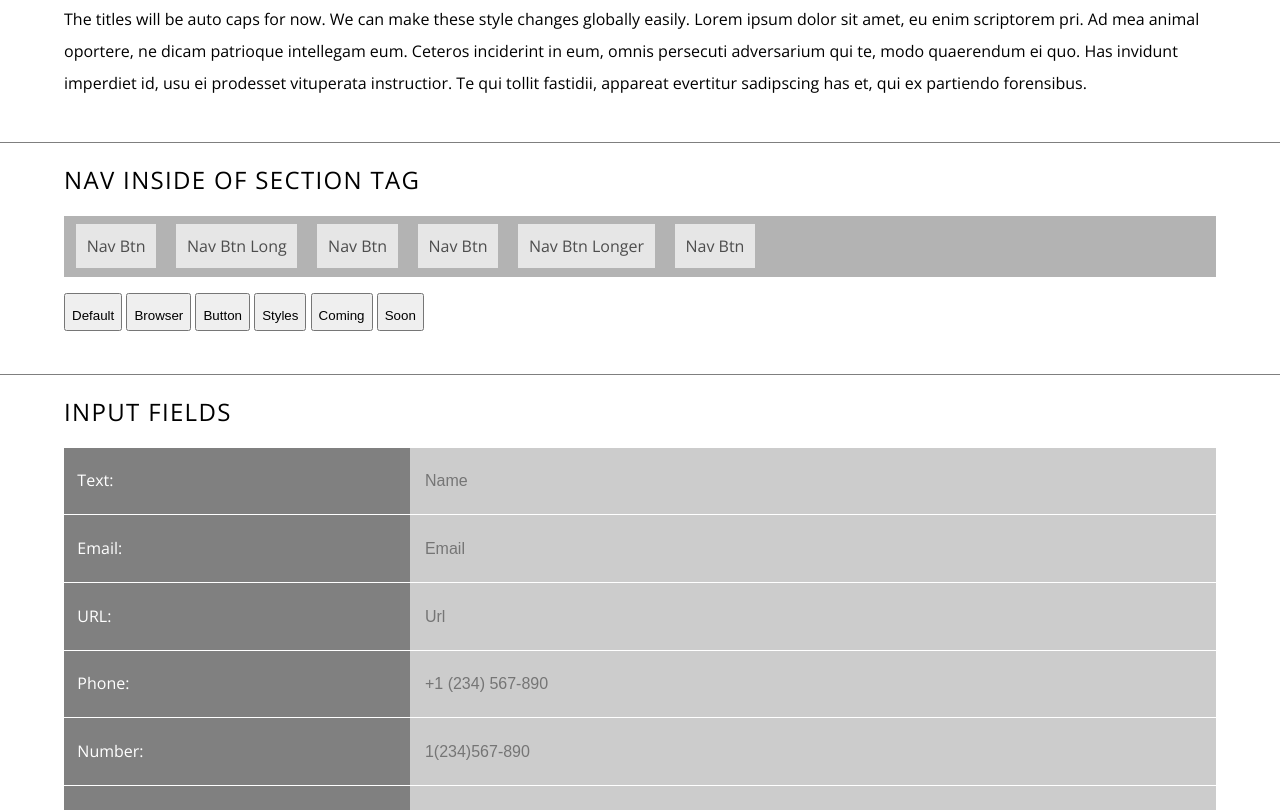
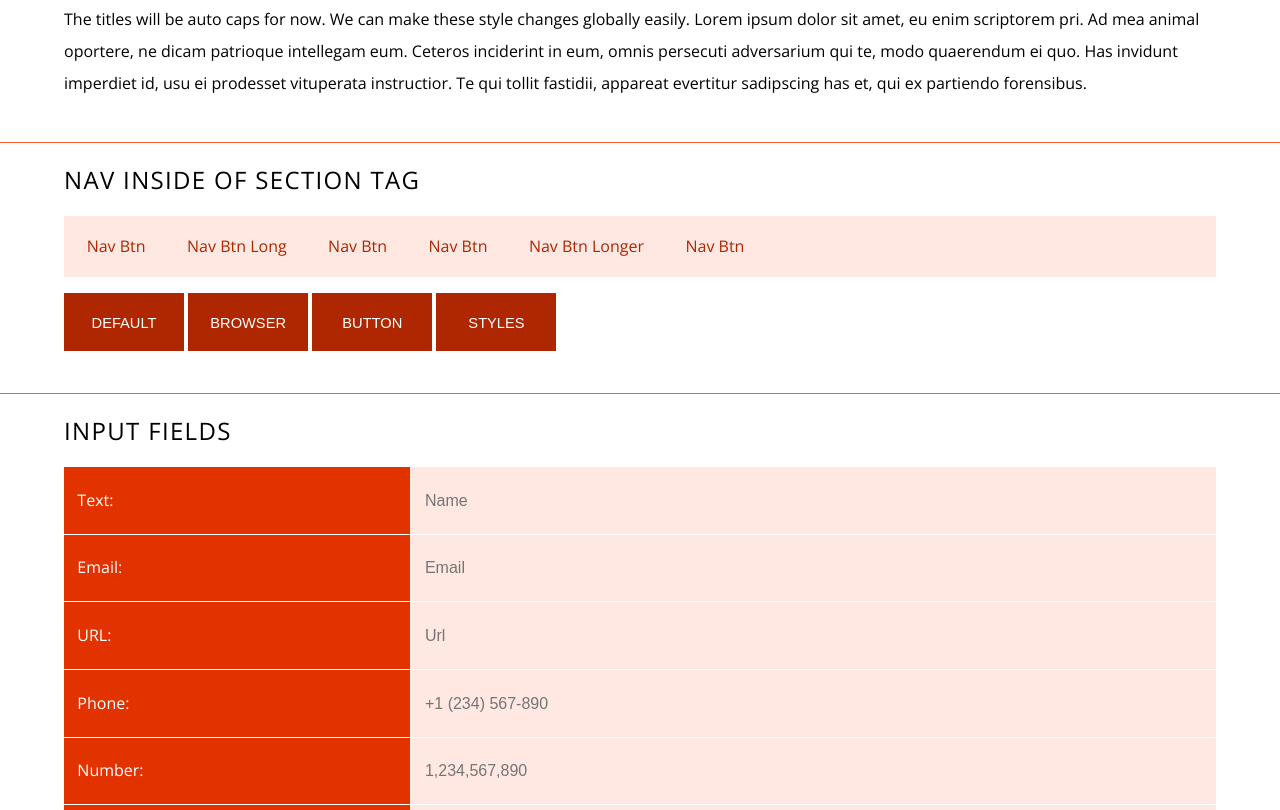
Before and after one commit to trozdol/captrac.com, a plain HTML site: page html-reset.html in a window 1280 px wide. Shown: the part 771-1581 px from the top of the page. Drawn offline with nearby package versions, Linux system fonts and the light colour scheme.

Commit message:
Color changes

```diff
--- a/html-reset.html
+++ b/html-reset.html
@@ -95,8 +95,6 @@
 				<button class="i-icon-btn" icon="list" href="#">Browser</button>
 				<button class="i-icon-btn" icon="list" href="#">Button</button>
 				<button class="i-icon-btn" icon="list" href="#">Styles</button>
-				<button class="i-icon-btn" icon="list" href="#">Coming</button>
-				<button class="i-icon-btn" icon="list" href="#">Soon</button>
 			</p>
 
 		</section>
@@ -144,7 +142,7 @@
 				<label for="number">Number: </label>
 
 				<div class="i-input-box">
-					<input type="number" name="number" id="number" placeholder="1(234)567-890" />
+					<input type="number" name="number" id="number" placeholder="1,234,567,890" />
 				</div>
 			</div>
 
--- a/resources/sass/app2.scss
+++ b/resources/sass/app2.scss
@@ -11,17 +11,17 @@ PROJECT:	CAPTRAC.com
 // VARIABLES
 //======================================
 
-$c-10: rgba(000,000,000, 0.1); // LIGHT
-$c-20: rgba(000,000,000, 0.2);
-$c-30: rgba(000,000,000, 0.3);
-$c-40: rgba(000,000,000, 0.4);
-$c-50: rgba(000,000,000, 0.5); // MID TONE
-$c-60: rgba(000,000,000, 0.6);
-$c-70: rgba(000,000,000, 0.7);
-$c-80: rgba(000,000,000, 0.8);
-$c-90: rgba(000,000,000, 0.9); // DARK
+$c-10: rgba(255,200,000, 0.1); // LIGHT
+$c-20: rgba(255,200,000, 0.2);
+$c-30: rgba(255,200,000, 0.3);
+$c-40: rgba(255,200,000, 0.4);
+$c-50: rgba(255,200,000, 0.5); // MID TONE
+$c-60: rgba(255,200,000, 0.6);
+$c-70: rgba(255,200,000, 0.7);
+$c-80: rgba(255,200,000, 0.8);
+$c-90: rgba(255,200,000, 0.9); // DARK
 
-$base-color: 		#000;
+$base-color: 		#ae2700;
 
 $i-confirm: hsla(101, 72%, 37%, 1);  // Green
 $i-warning: #ffc53a;                 // Yellow
@@ -29,7 +29,7 @@ $i-alert: 	rgb(172, 34, 34);        // Red
 
 $font-fam: 			"Helvetica Neue", HelveticaNeue, "Helvetica-Neue", Helvetica, "BBAlpha Sans", sans-serif;
 $font-size: 		16pt;
-$font-color: 		#000;
+$font-color: 		red;
 $font-light: 		200;
 $font-bold: 		400;
 $font-lineheight: 	30pt;
@@ -50,12 +50,12 @@ $phone-portrait: 	320px;
 $row-height: 40pt;
 $font-size: 16pt;
 $line-height: ($font-size * .5) + $font-size;
-$base-color: #000;
+//$base-color: #000;
 
 $light:  lighten($base-color, 90%);
-$mid:    lighten($base-color, 70%);
-$dark:   lighten($base-color, 50%);
-$text:   lighten($base-color, 30%);
+$mid:    lighten($base-color, 60%);
+$dark:   lighten($base-color, 25%);
+$text:   lighten($base-color, 0%);
 $link:   #046380;
 
 /*==============================================
@@ -359,15 +359,7 @@ a {
 	text-align: center;
 }
 
-%notification {
-  border-radius: 3pt;
-  display: block;
-  font-family: sans-serif;
-  padding: 10pt 20pt;
-  margin: 10pt auto;
-  width: 30%;
-  text-align: center;
-}
+
 
 /*==============================================
   STAND ALONE BUTTON
@@ -417,7 +409,7 @@ nav {
   a {
     @extend %a;
 
-    background-color:  $light;
+    background-color:  $mid;
   }
 }
 
@@ -457,8 +449,8 @@ section > nav {
 		@include prefix(flex, 2);
 		min-width: 70%;
 		position: relative;
-		color: $c-60;
-		background-color: $c-20;
+		color:  set-text-color($mid);
+		background-color: $mid;
 
 		input, select, textarea {
 			width: 				100%;
@@ -467,7 +459,7 @@ section > nav {
 			outline: 			none;
 			border: 			none;
 			background: 		transparent;
-			font-size: 100%;
+			font-size: 			100%;
 		}
 
 		[type=radio],
@@ -483,7 +475,7 @@ section > nav {
 
 [class^="i-field-"] {
 	select:checked+[type=checkbox]::after {
-		color: red;
+		color: $mid;
 	}
 }
 
@@ -496,13 +488,13 @@ section > nav {
 }
 
 [type="radio"] {
-	color: $c-50;
-	background-color: $c-50 !important;
+	color: set-text-color($mid);
+	background-color: $mid !important;
 	-webkit-appearance: sliderthumb-horizontal;
 }
 
 label {
-	background-color: lighten($base-color, 50%);
+	background-color: lighten($base-color, 10%);
 	color: set-text-color($base-color);
 	padding: 5pt 20pt 5pt 20pt;
 }
@@ -530,7 +522,7 @@ select {
 		color: transparent;
 	}
 	&:hover {
-		background: $c-30;
+		background: $mid;
 	}
 	&:focus {
 		outline: none;
@@ -549,10 +541,11 @@ textarea {
 ==============================================*/
 
 .i-bar {
-	background: #fff;
+	color: set-text-color($base-color);
+	background: $base-color;
 	height: 48pt;
 	line-height: 48pt;
-	box-shadow: 0pt 1pt 3pt $c-20;
+	box-shadow: 0pt 1pt 3pt $dark;
 
 	position: fixed;
 	top: 0;
@@ -569,7 +562,7 @@ textarea {
 	 }
 
 	.i-title {
-		color: $c-60;
+		color: set-text-color($base-color);
 		//font-size: 20pt;
 		//letter-spacing: 1;
 		margin: 0 16pt;
@@ -577,7 +570,7 @@ textarea {
 
 	 a, .i-text-btn {
 		//line-height: 48pt;
-		color: $c-50;
+		color: set-text-color($base-color);
 		font-size: 12pt;
 		font-weight: 600;
 
@@ -588,6 +581,12 @@ textarea {
 		//height: 48pt;
 		padding: 0pt 15pt;
 		max-width: 100%;
+
+		&:hover, &:active {
+			-webkit-transition: all ease-out .25s;
+			background-color: lighten($base-color, 20%);
+		}
+
 	}
 }
 
@@ -604,7 +603,20 @@ body > header,
 
 body > section {
 	padding-bottom: 20pt;
-	border-bottom: 1pt solid $c-50;
+	border-bottom: 1pt solid $dark;
+}
+
+/*==============================================
+  NOTIFICATIONS
+==============================================*/
+
+%notification {
+  border-radius: 3pt;
+  display: block;
+  font-family: sans-serif;
+  padding: 10pt 20pt;
+  margin: 10pt auto;
+  text-align: center;
 }
 
 .i-notification {
@@ -625,3 +637,29 @@ body > section {
 	  color: set-notification-text-color($i-alert);
 	}
 }
+
+
+button {
+	color: set-text-color($base-color);
+	background: $base-color;
+
+	font-size: 11pt;
+	font-weight: 300;
+
+	text-align: center;
+	text-decoration: none;
+	text-transform: uppercase;
+
+	line-height: 40pt;
+
+	padding: 0pt 15pt;
+	max-width: 100%;
+	min-width: 90pt;
+	outline: none;
+	border: none;
+
+	&:hover, &:active {
+		-webkit-transition: all ease-out .25s;
+		background-color: lighten($base-color, 20%);
+	}
+}
```
Also changed, not shown: resources/css/app2.css.
